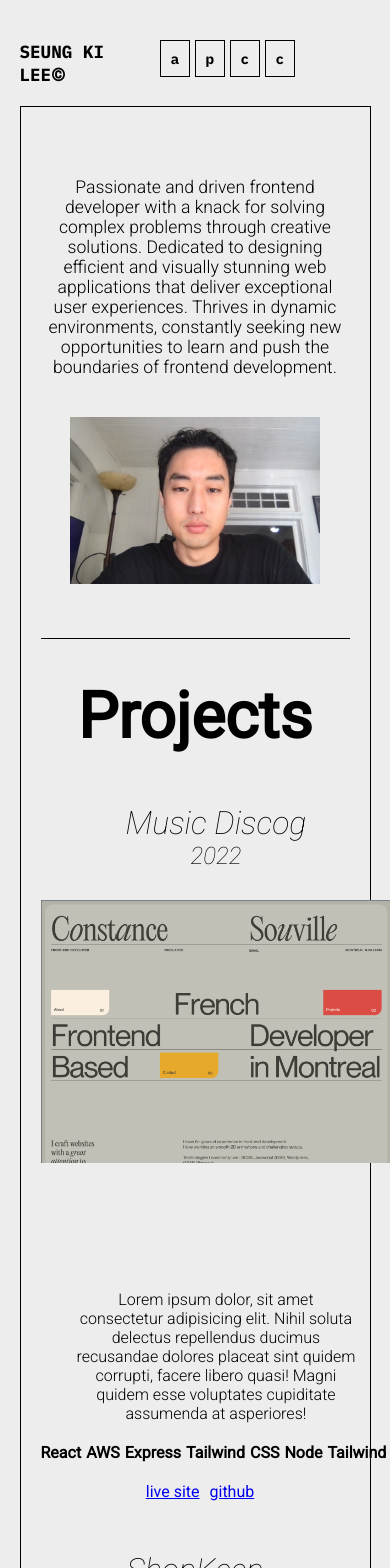
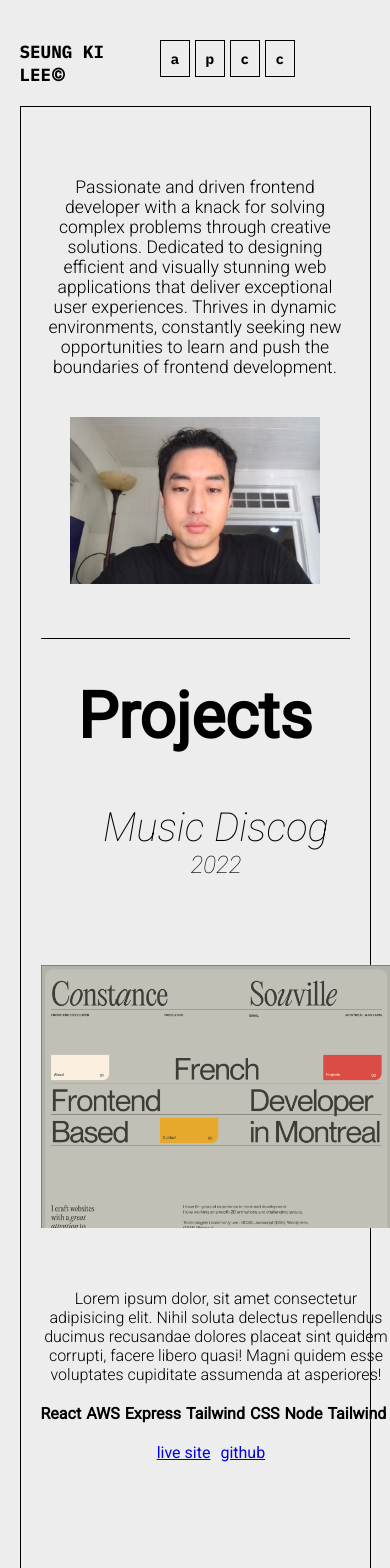
Before and after one commit to stvnlee890/Portfolio2.1, a React (Vite) app: page / in a window 390 px wide. Shown: the top 1568 px of the page. Built offline with nearby package versions, Linux system fonts and the light colour scheme.

Commit message:
Work on project page responsiveness and side nav

```diff
--- a/src/components/navBar/Nav.jsx
+++ b/src/components/navBar/Nav.jsx
@@ -60,7 +60,7 @@ export default function Nav({ appRef, checkLocation, setCheckLocation }) {
 
   const handleClick = (e) => {
     let eleName;
-    const target = e.target.innerText;
+    const target = e.target.id;
     const shortRef = appRef.current.children[1];
     if (target === "projects") {
       eleName = shortRef.children[1];
@@ -87,10 +87,10 @@ export default function Nav({ appRef, checkLocation, setCheckLocation }) {
         SEUNG KI LEE<span>&#169;</span>
       </p>
       <ul ref={navUl} className={`list-wrapper hide-nav ${checkLocation}`}>
-        <li onClick={handleClick}>{toggleNav ? "a" : "about"}</li>
-        <li onClick={handleClick}>{toggleNav ? "p" : "projects"}</li>
-        <li onClick={handleClick}>{toggleNav ? "c" : "case-studies"}</li>
-        <li onClick={handleClick}>{toggleNav ? "c" : "contact"}</li>
+        <li id="about" onClick={handleClick}>{toggleNav ? "a" : "about"}</li>
+        <li id="projects" onClick={handleClick}>{toggleNav ? "p" : "projects"}</li>
+        <li id="case-studies" onClick={handleClick}>{toggleNav ? "c" : "case-studies"}</li>
+        <li id="contact" onClick={handleClick}>{toggleNav ? "c" : "contact"}</li>
       </ul>
     </div>
   );
--- a/src/components/projects/projects.css
+++ b/src/components/projects/projects.css
@@ -127,6 +127,11 @@
   .archive-link {
     font-size: var(--font-size-medium);
   }
+  .archive-link-container {
+    margin-top: 40px;
+    display: flex;
+    justify-content: center;
+  }
 }
 
 @media (max-width: 750px) {
@@ -152,10 +157,11 @@
 @media (max-width: 600px) {
   .project-content {
     display: grid;
-    grid-template-rows: 0.2fr 390px;
+    grid-template-rows: 0.2fr 380px;
     grid-template-columns: 1fr;
+    align-items: center;
+    margin-bottom: 200px;
   }
-
   .images {
     width: 100%;
   }
@@ -177,8 +183,17 @@
   .project-desc {
     text-align: center;
   }
-  .project-links-container {
-    width: 50%;
-    margin: 0 auto;
+
+  .project-col-2 {
+    display: flex;
+    flex-direction: column;
+    align-items: center;
+  }
+  .archive-link {
+    text-align: center;
+  }
+
+  .project-header-2 > h1 {
+    font-size: var(--subheader-size-regular);
   }
 }
--- a/src/components/sideNav/sideNav.css
+++ b/src/components/sideNav/sideNav.css
@@ -23,3 +23,23 @@
 .side-nav-list:hover {
     background-color: black;
 }
+
+@media (max-width: 850px) {
+    .side-nav-container{
+        left: 2px
+    }
+    .side-nav-list {
+        font-size: var(--font-size-xsmall);
+    }
+}
+@media (min-width: 636px) {
+    .side-nav-container {
+        display: block;
+    }
+}
+
+@media (max-width: 635px) {
+    .side-nav-container {
+        display: none;
+    }
+}
```
